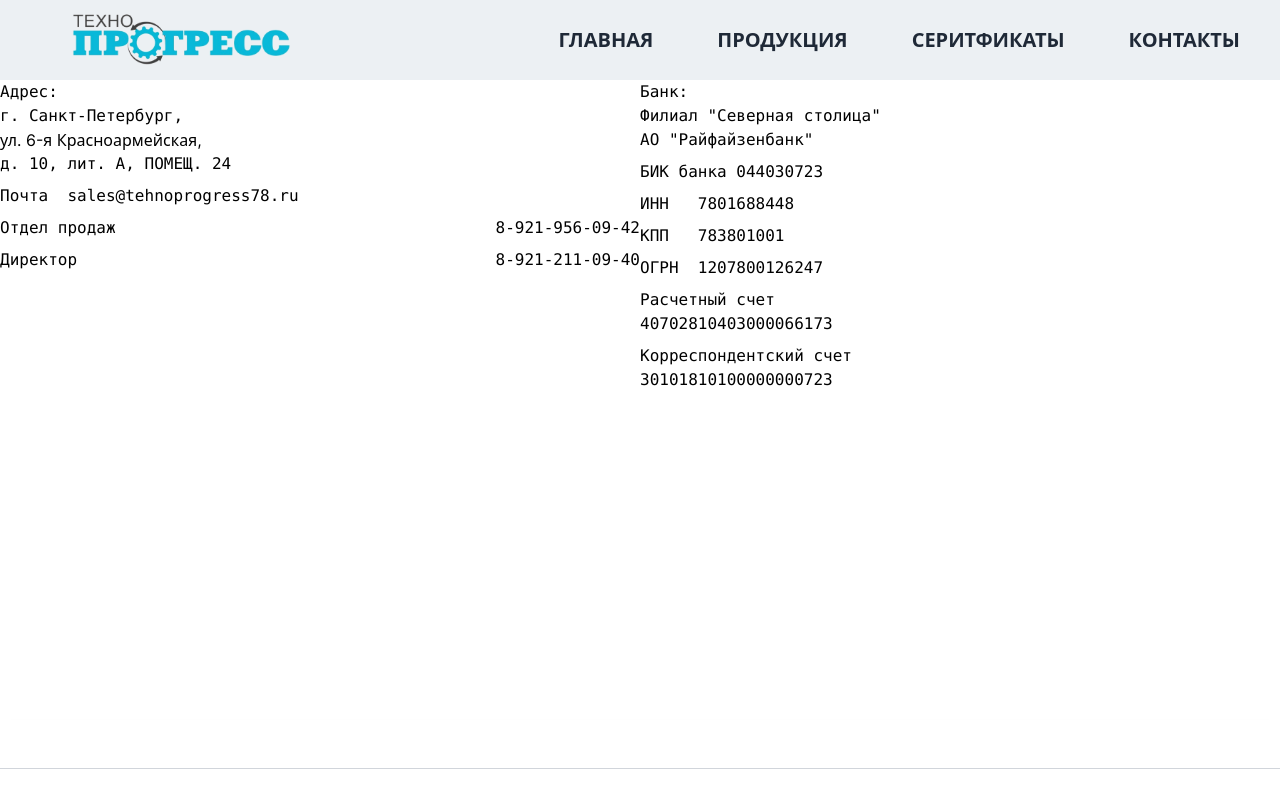
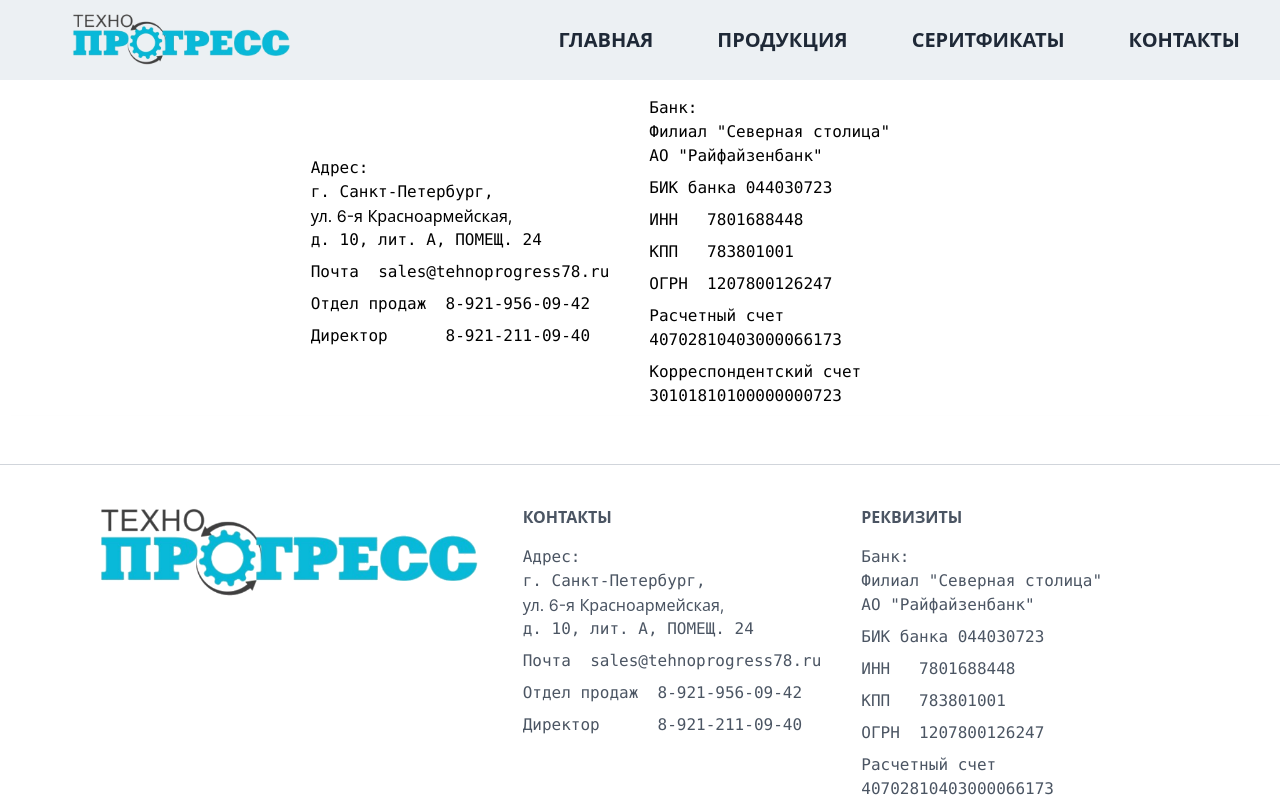
Before and after one commit to SoraHimmel2/TehnoProgress, a Next.js app: page /contacts in a window 1280 px wide. Shown: the top 800 px of the page. Built offline with nearby package versions, Linux system fonts and the light colour scheme.

Commit message:
change contacts

```diff
--- a/src/components/Contacts/ContactsInfo.tsx
+++ b/src/components/Contacts/ContactsInfo.tsx
@@ -16,11 +16,11 @@ const ContactsInfo: React.FunctionComponent = () => {
               <div className='font-mono'>Почта &nbsp;</div>
               <div className='font-mono'>sales@tehnoprogress78.ru</div>
             </div>
-            <div className='mb-2 flex flex-wrap justify-between '>
+            <div className='mb-2 flex flex-wrap  '>
               <div className='font-mono'>Отдел продаж </div>
               <div className='font-mono'>&nbsp; 8-921-956-09-42</div>
             </div>
-            <div className='mb-2 flex flex-wrap justify-between '>
+            <div className='mb-2 flex flex-wrap  '>
               <div className='font-mono'>Директор &nbsp; &nbsp; </div>
               <div className=' font-mono'>&nbsp; 8-921-211-09-40</div>
             </div>
--- a/src/pages/contacts/index.tsx
+++ b/src/pages/contacts/index.tsx
@@ -3,7 +3,7 @@ import ContactsInfo from '@/components/Contacts/ContactsInfo';
 
 const Contacts: React.FunctionComponent = () => {
   return (
-    <div className='mt-20 grid grid-cols-2 md:grid-rows-2'>
+    <div className='mt-24 flex flex-col items-center justify-center gap-10 sm:flex-row'>
       <ContactsInfo></ContactsInfo>
       <Requisites></Requisites>
     </div>
```
